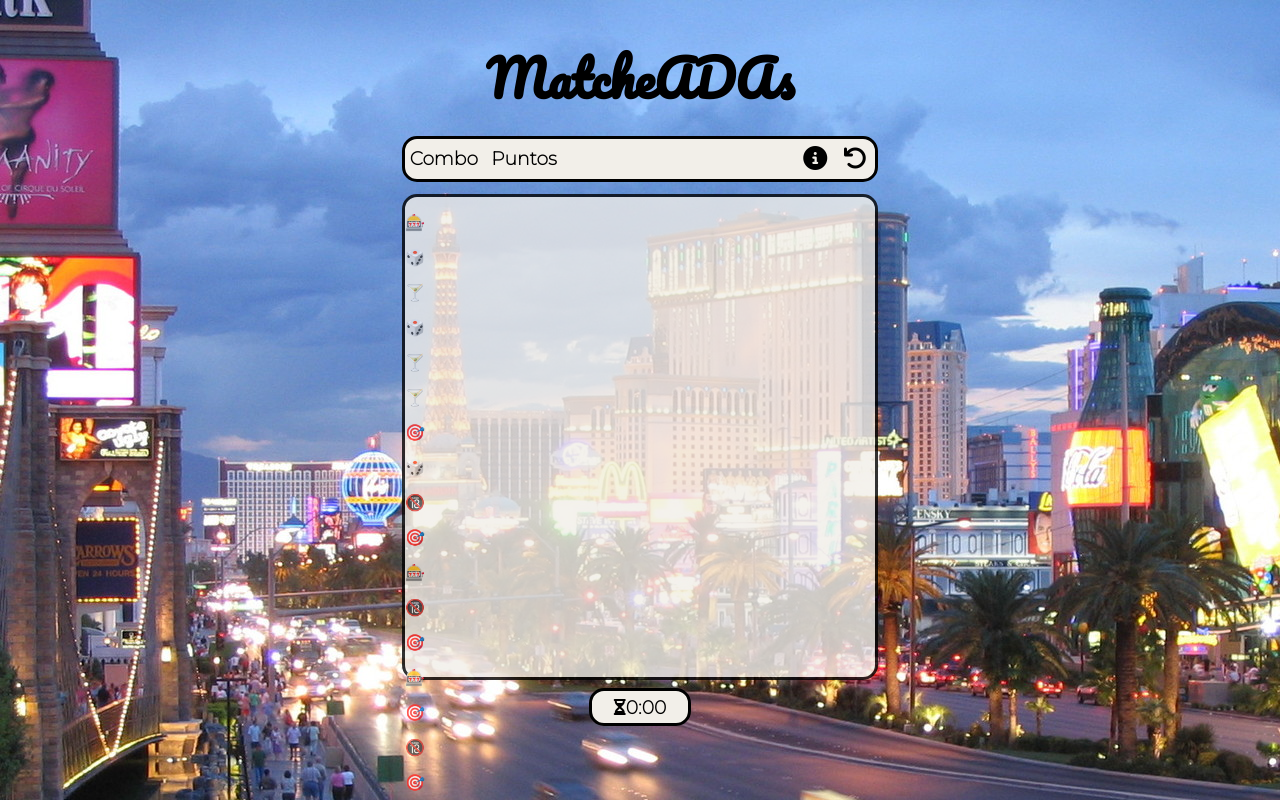
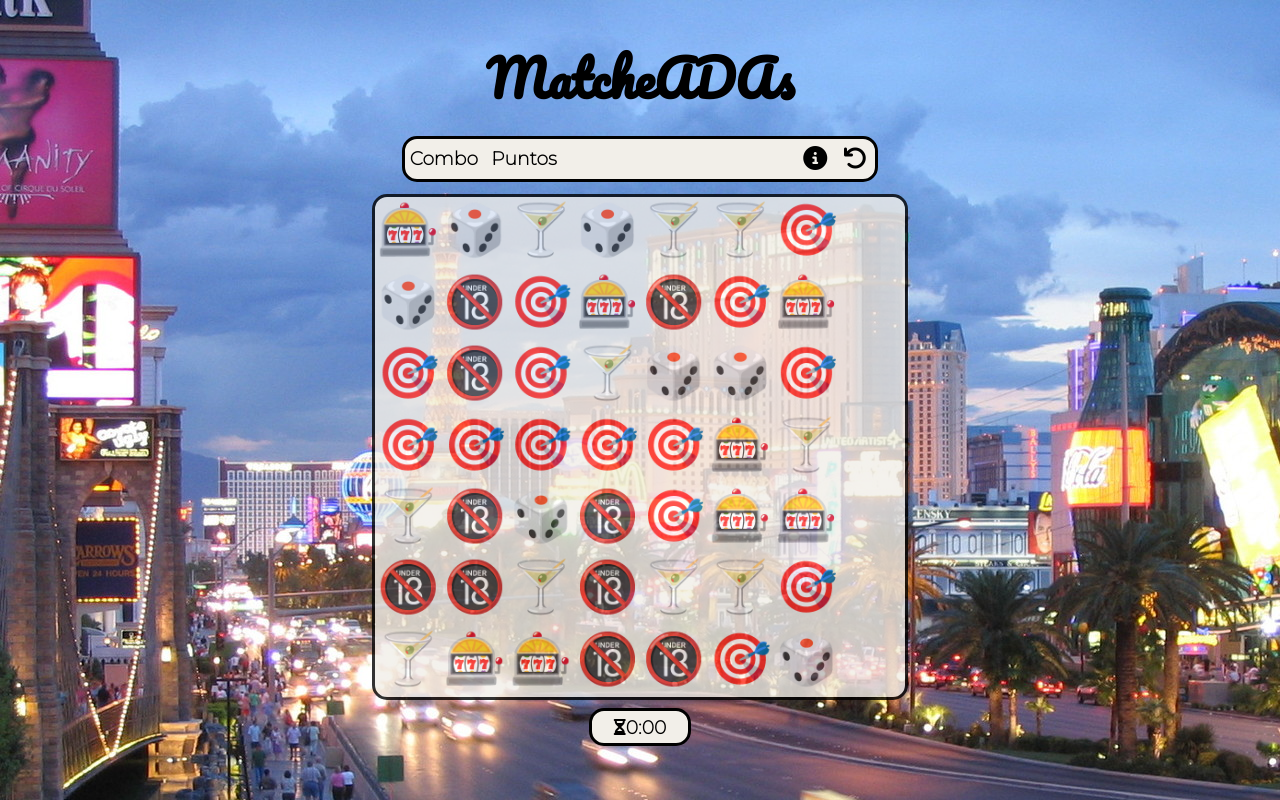
Before and after one commit to Eugeniarinaldi/MatcheADAs, a plain HTML site: page index.html in a window 1280 px wide. Shown: the top 800 px of the page. Drawn offline with nearby package versions, Linux system fonts and the light colour scheme.

Commit message:
avances en grilla

```diff
--- a/index.html
+++ b/index.html
@@ -26,7 +26,7 @@
             <button class="ayuda">
                 <i class="fas fa-info-circle"></i>
             </button>
-            <button class="reiniciar">
+            <button class="reiniciar" id="reiniciar" onclick="changeNivel()">
                 <i class="fas fa-undo"></i>
             </button>
         </div>
--- a/style.css
+++ b/style.css
@@ -4,7 +4,7 @@ body{
     box-sizing: border-box;
     background-color: gray;
     font-family: 'Montserrat', sans-serif;
-    background-image: url("imagenes.img/new-york-new-york-1199734-1600x1200.jpg");
+    background-image: url("Imagenes.img/new-york-new-york-1199734-1600x1200.jpg");
 }
 
 .titulo{
@@ -50,15 +50,7 @@ body{
 
 }
 
-.grilla{
-    background-color:#F2EFE9;
-    height: 30rem;
-    width: 29.375rem;
-    align-self: center;
-    opacity: 0.8;
-    border-radius: 15px;
-    border: solid black;
-}
+
 .tiempo{
     height: 2rem;
     width: 6rem;
@@ -84,3 +76,27 @@ body{
 .ayuda:hover{
     cursor: pointer;
 }
+
+/* Grilla */
+
+.grilla{
+    background-color:#F2EFE9;
+    /*height: 30rem;
+    width: 29.375rem;*/
+    align-self: center;
+    opacity: 0.8;
+    border-radius: 15px;
+    border: solid black;
+}
+
+.grilla{
+    display: flex;
+    width: 530px;
+    height: 500px;
+    flex-wrap: wrap;
+}
+p{
+    font-size: 50px;
+    margin: 2px;
+
+}
```
Also changed, not shown: JS/app.js (line endings or trailing spaces).
